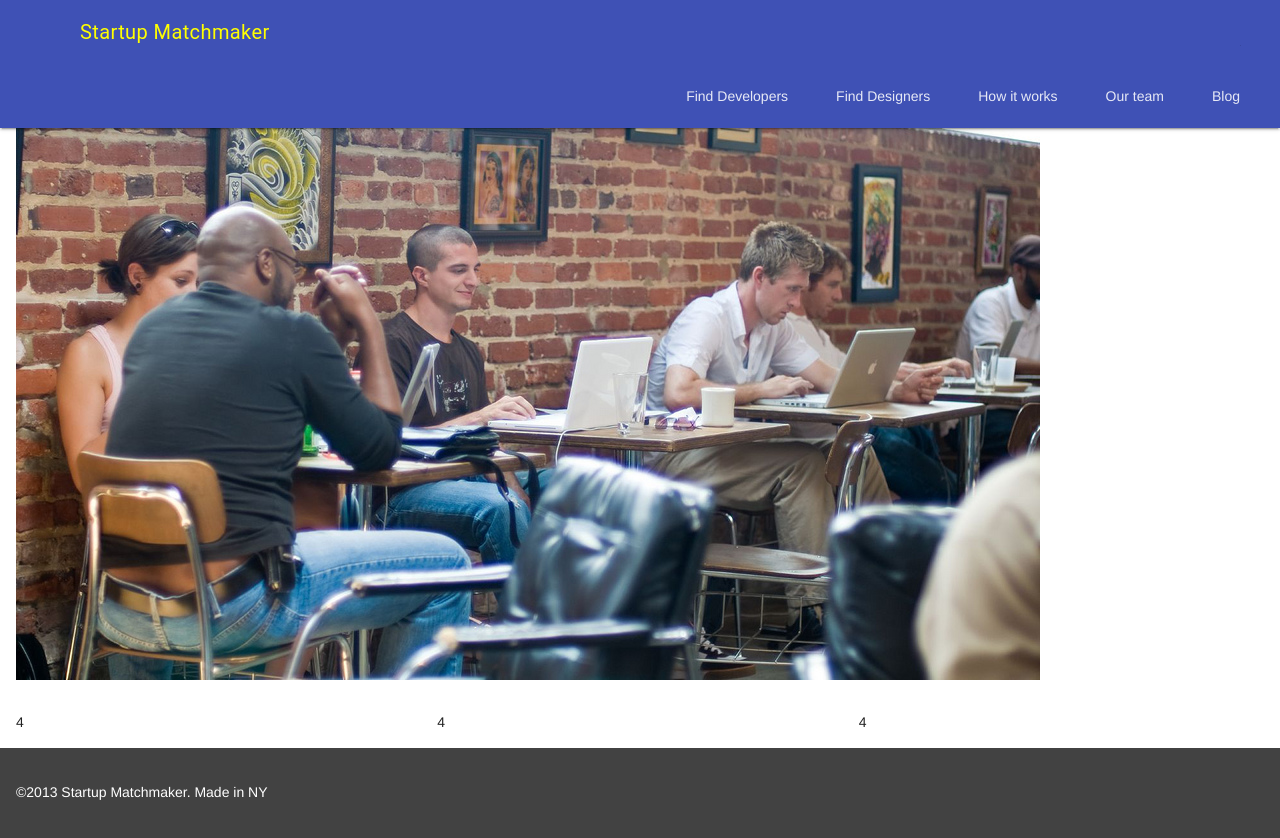
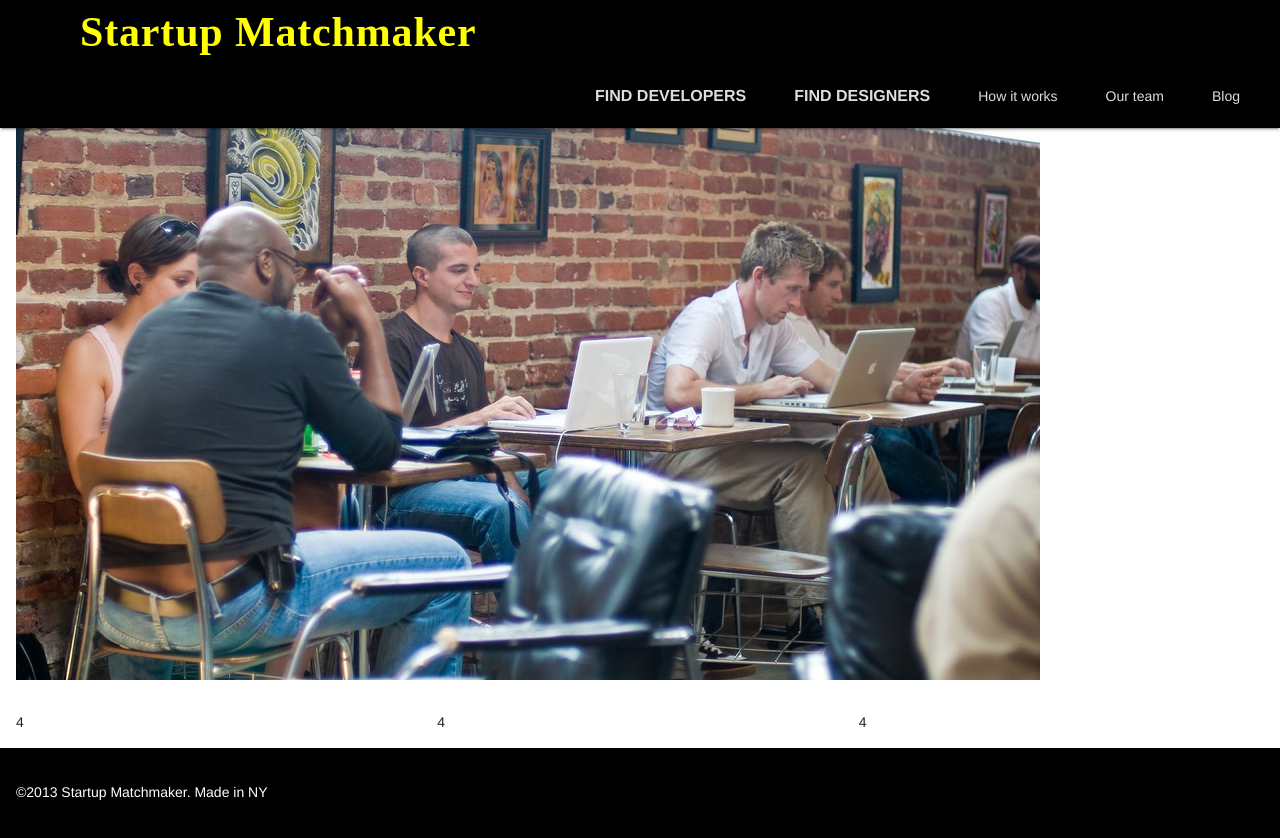
Before and after one commit to irvingaescobar/startupMatchmaker, a plain HTML site: page index.html in a window 1280 px wide. Drawn offline with nearby package versions, Linux system fonts and the light colour scheme.

Commit message:
Add files via upload
revised css

```diff
--- a/styles/main.css
+++ b/styles/main.css
@@ -1,5 +1,18 @@
+
+.mdl-layout__header {
+	background-color:black;
+	border-bottom: yellow;
+}
+
+.demo-layout-waterfall .mdl-layout__header-row .mdl-navigation__link:last-of-type  {
+  padding-right: 0;
+}
+
 .my-title-style {
 	color:yellow;
+	font-family: serif;
+	font-size: 42px;
+	font-weight: bold;
 }
 
 .demo-layout-waterfall .mdl-layout__header-row .mdl-navigation__link:last-of-type  {
@@ -7,8 +20,13 @@
 
  }
 
- .nav-style-1 {
+.nav-link-style-1 {
 	text-transform: uppercase;
 	font-weight: bold;
-	font-family: sans-serif;
+	font-size: 16px;
  }
+
+
+ .mdl-mini-footer {
+ 	background-color:black;
+ }
```
